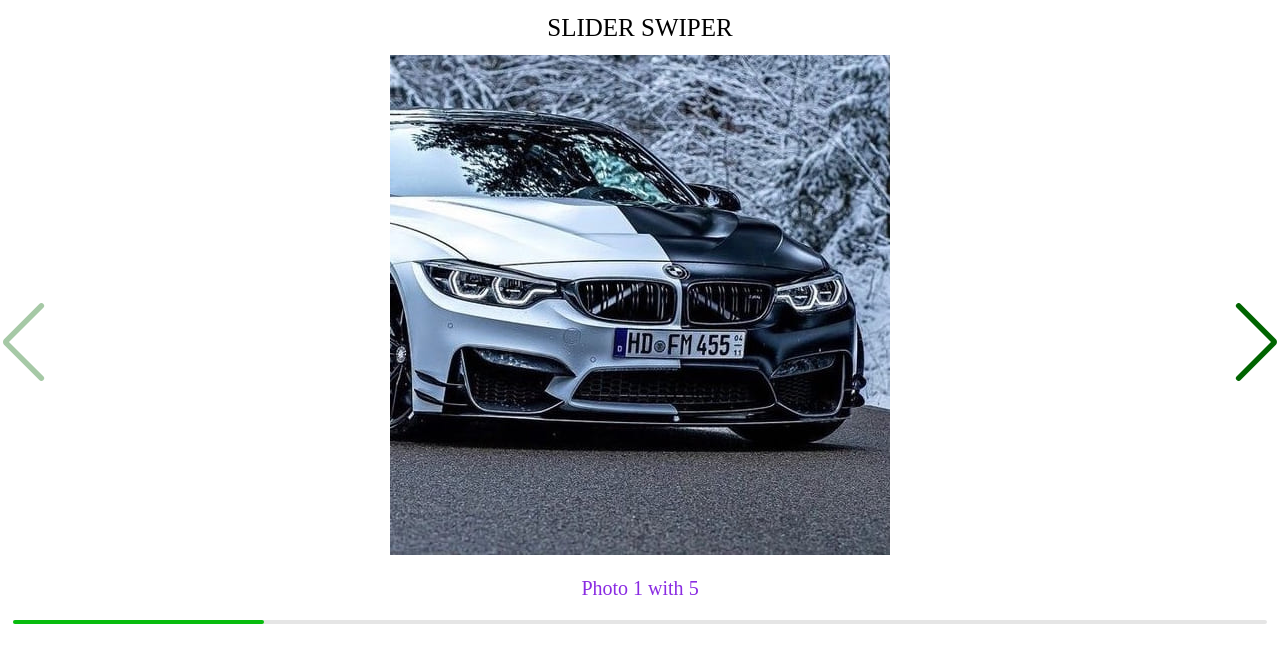
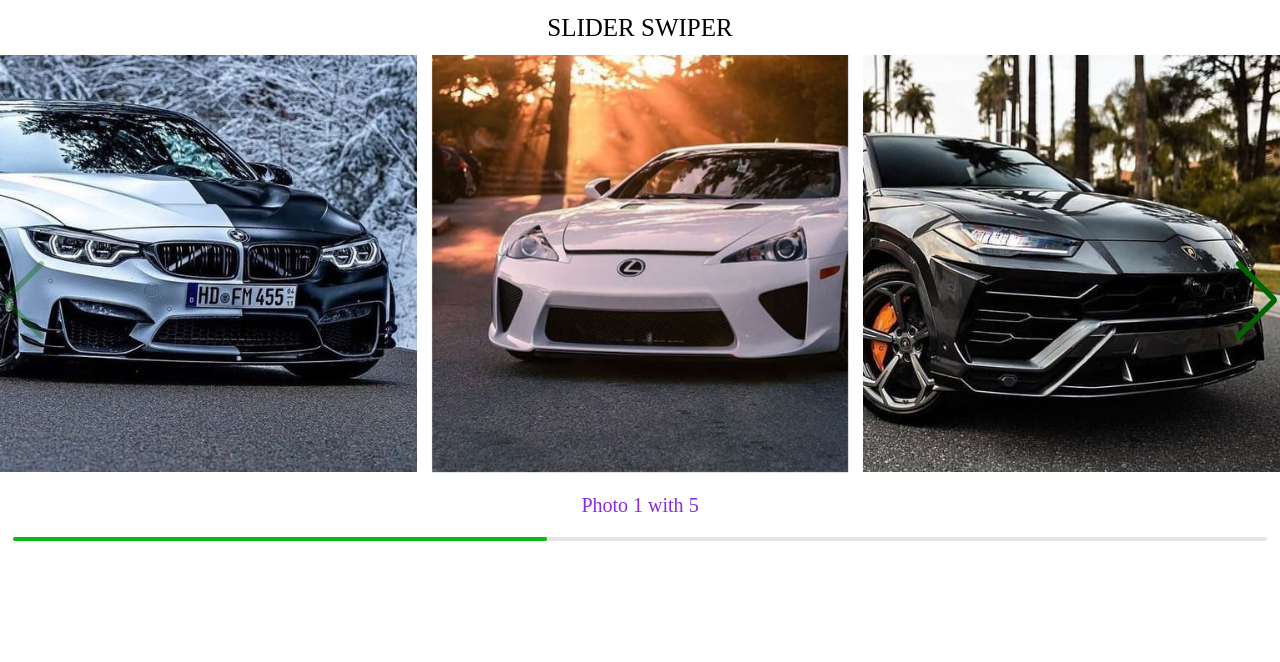
Before and after one commit to vlad1kk/Swiper, a plain HTML site: page index.html in a window 1280 px wide. Drawn offline with nearby package versions, Linux system fonts and the light colour scheme.

Commit message:
keyboard, mousewheel

```diff
--- a/index.html
+++ b/index.html
@@ -14,11 +14,14 @@
     <h1 class="wrapper__title">Slider Swiper</h1>
     <div class="swiper">
         <div class="swiper-wrapper">
-        <div class="swiper-slide"><img src="img/01.jpg" alt="img"></div>
-        <div class="swiper-slide"><img src="img/02.jpg" alt="img"></div>
-        <div class="swiper-slide"><img src="img/03.jpg" alt="img"></div>
-        <div class="swiper-slide"><img src="img/04.jpg" alt="img"></div>
-        <div class="swiper-slide"><img src="img/05.jpg" alt="img"></div>
+            <!-- Хеш навігація: -->
+        <div data-hash="slide-1" class="swiper-slide"><img src="img/01.jpg" alt="img"></div>
+        <div data-hash="slide-2" class="swiper-slide"><img src="img/02.jpg" alt="img"></div>
+        <div data-hash="slide-3" class="swiper-slide"><img src="img/03.jpg" alt="img"></div>
+        <div data-hash="slide-4" class="swiper-slide"><img src="img/04.jpg" alt="img"></div>
+        <div data-hash="slide-5" class="swiper-slide"><img src="img/05.jpg" alt="img"></div>
+        <div data-hash="slide-6" class="swiper-slide"><img src="img/06.jpg" alt="img"></div>
+        <div data-hash="slide-7" class="swiper-slide"><img src="img/07.jpg" alt="img"></div>
         </div>
         <!-- If we need navigation buttons -->
         <div class="swiper-button-prev"></div>
--- a/js/script.js
+++ b/js/script.js
@@ -34,6 +34,63 @@ new Swiper('.swiper', {
             el: '.swiper-scrollbar',
             //Можливість перетаскувати скрол
             draggable: true,
-        }
+        },
+
+        //simulateTouch - Відключити можливість перетягування тримаючись за зображення(false):
+        // simulateTouch: false,
+
+        //touchRatio: - властивість яка відповідає за чутливість свайпу(за зумовчуванням 1), чим більше значення тим менше зусиль потрібно щоб свайпнути:
+        // touchRatio: 1,
+
+        //Кут спрацювання свайпу/перетягування:
+        // touchAngle: 45,
+
+        //grabCursor:true - робить щоб при наведення на зображення зʼявллась рука і коли перетягую рука ніби зажимається
+        // grabCursor:true,
+
+        // slideToClickedSlide - переключає на вибраний слайд по кліку:
+        // slideToClickedSlide: true,
+
+        //Навігація по хешу(в html має бути добавлений атрибут data-hash="") при гортанні в пошуковому рядку зʼявиться назва хеш і можна буде по цьому адресу переходити в іншій вкладці:
+        // hashNavigation: {
+        //     watchState: true,
+        // },
+
+        // Керування клавіатурою:
+        keyboard: {
+            //Вмикає або вимикає можливість переключати зображення стрілками
+            anabled:true,
+            //включити або виключити коли слайдер в межах вʼюпорта(а не завжди):
+            // onlyInViewport: true,
+            //включити або виключити можливість керування стрілками вверх/вниз:
+            // pageUpDown: true,
+        },
+
+        //Керування колесом мишки:
+        mousewheel: {
+            //Чутливість колеса мишки:
+            sensitivity: 1,
+        },
+
+        //autoHeight - властивість за допомогою якої можна налаштувати щоб scrollbar автоматично підлаштовувалась під висоту зображення:
+        // autoHeight: true,
+
+        //Кількість слайдів для показу(можна вказати auto тоді в css потрібно вказати .swiper-slide{width:auto} - тоді кількість показу слайдів буде автоматична):
+        slidesPerView: 3,
+
+        //Відключення функціоналу якщослайдів менше ніж потрібно
+        watchOverflow: true,
+
+        //Відступ між слайдами:
+        spaceBetween: 15,
+
+        //Кількість слайдів які перелистуються:
+        slidesPerGroup: 1,
+
+        //Активний слайд по центру. Якщо потрібно щоб слайди показувались з права на ліво(для арабів) то в html то головного блоку слайдеру дописати після div та перед class - dir="rtl" та відключитив js -> centeredSlides:true,:
+        // centeredSlides:true,
+
+        //Стартовий слайд:
+        initialSlide: 0,
 
 });
```
Also changed, not shown: img/06.jpg (added), img/07.jpg (added), 2 other files.
